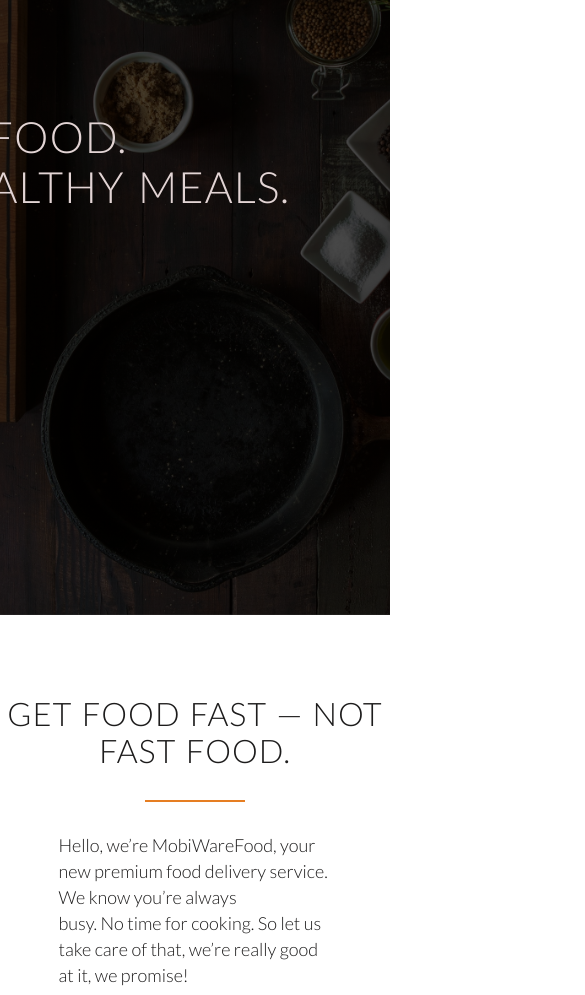
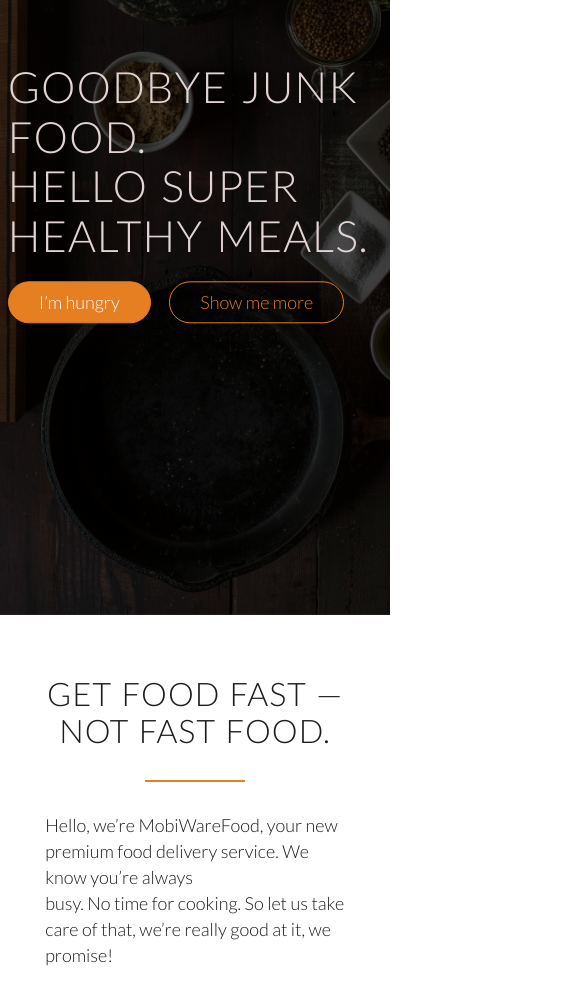
Before and after one commit to ItaMus90/restaurant-web-app, a plain HTML site: page index.html in a window 390 px wide. Shown: the part 229-1224 px from the top of the page, 585 px wide, since content can reach past the window. Drawn offline with Linux system fonts and the light colour scheme; files whose address does not match are found by name.

Commit message:
Making the webpage responsie part 1

```diff
--- a/index.html
+++ b/index.html
@@ -7,10 +7,14 @@ that image.
 <html lang="en">
 
     <head>
+
+        <meta name="viewport" content="width-device-width, initial-scale=1.0">
+
         <link rel="stylesheet" type="text/css" href="vendors/css/normalize.css">
         <link rel="stylesheet" type="text/css" href="vendors/css/Grid.css">
         <link rel="stylesheet" type="text/css" href="resources/css/style.css">
         <link rel="stylesheet" type="text/css" href="vendors/css/ionicons.min.css">
+        <link rel="stylesheet" type="text/css" href="resources/css/queries.css">
         <link href="https://fonts.googleapis.com/css?family=Lato:100,300,300i,400" rel="stylesheet">
         <title>MobiwareFood</title>
 
--- /dev/null
+++ b/resources/css/queries.css
@@ -0,0 +1,34 @@
+
+/*Big tablets to 1200px (widths smaller that the 1140px row)*/
+@media only screen and (max-width: 1200px){
+
+    .hero-text-box {
+        width: 100%;
+        padding: 0 2%;
+    }
+
+    .row{padding: 0 2%;}
+}
+
+
+/*Small tablets to big tablets: from 768px to 1023px*/
+@media only screen and (max-width: 1023px){
+
+    body{font-size: 18px; }
+    section{padding: 60px 0; }
+    .long-copy{
+        width: 80%;
+        margin-left: 10%;
+    }
+}
+
+/*Small phones to small tablets: from 480px to 768px*/
+@media only screen and (max-width: 768px){
+
+}
+
+
+/*Small phones: from 0 to 480px*/
+@media only screen and (max-width: 480px){
+
+}
--- a/resources/css/style.css
+++ b/resources/css/style.css
@@ -294,6 +294,7 @@ header
     left: 50%;
     transform: translate(-50%, -50%);
 }
+
 .logo
 {
     height: 100px;
```
